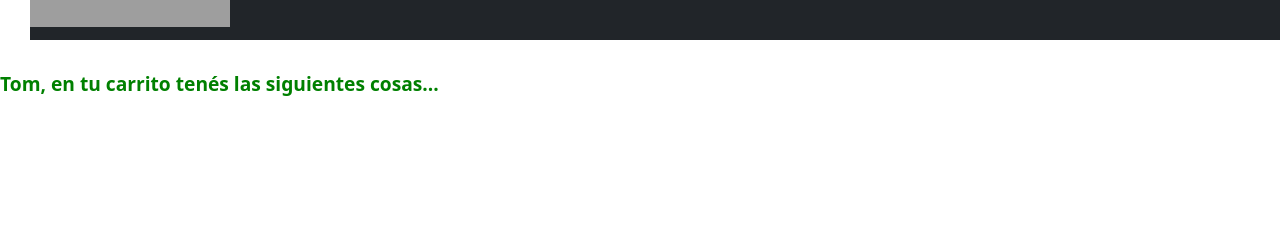
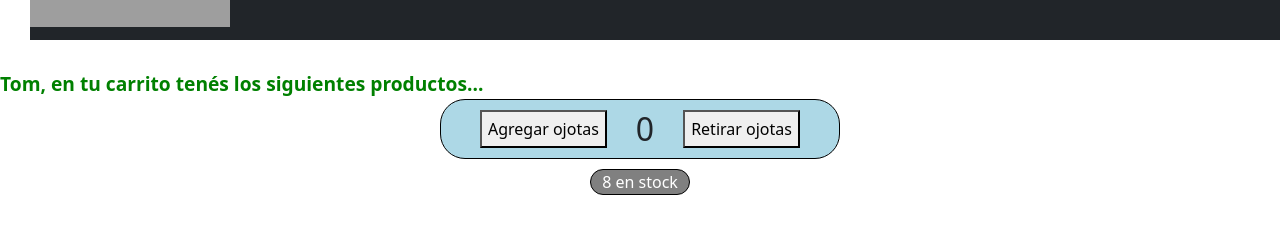
Before and after one commit to TomasCasserly/ReactJS, a React (Create React App) app: page /carrito in a window 1280 px wide. Shown: the part 272-506 px from the top of the page. Built offline with nearby package versions, Linux system fonts and the light colour scheme; grey boxes are pictures that could not be loaded.

Commit message:
Clase 05

```diff
--- a/src/components/App.js
+++ b/src/components/App.js
@@ -1,6 +1,8 @@
 import React, { Component } from 'react';
 import NavBar from './NavBar';
 import ItemListContainer from './ItemListContainer';
+import ItemCount from './ItemCount';
+
 
 class App extends Component {
   render() {
@@ -9,6 +11,7 @@ class App extends Component {
       <div>
         <NavBar/>
         <ItemListContainer nombre="Tom"/>
+        <ItemCount/>
       </div>
 );
   }
--- a/src/components/ItemCount.js
+++ b/src/components/ItemCount.js
@@ -1 +1,35 @@
-import React from 'react';
+import React, { useState } from "react";
+
+function Counter() {
+  const [count, setCount] = useState(0);
+
+  const add = () => {
+    if (count >=8) {
+      return;
+    } else {
+      setCount(count + 1);
+    }
+  }
+
+  const dec = () => {
+    if (count <=0) {
+      return;
+    } else {
+      setCount(count - 1);
+    }
+  }
+
+  return (
+    <div>
+
+    <div style={{padding: '10px', border: 'solid black 1px', borderRadius: '25px', display: 'flex', justifyContent: 'space-evenly', backgroundColor: "lightblue", width: '400px', height: '60px', marginLeft: 'auto', marginRight: 'auto'}}>
+      <button onClick={add}>Agregar ojotas</button>
+      <h2>{count}</h2>
+      <button onClick={dec}>Retirar ojotas</button>
+    </div>
+    <p style={{color: 'white', marginTop: '10px', border: 'solid black 1px', borderRadius: '25px', display: 'flex', justifyContent: 'space-evenly', backgroundColor: "grey", width: '100px', marginLeft: 'auto', marginRight: 'auto'}}>8 en stock</p>
+    </div>
+  );
+}
+
+export default Counter;
--- a/src/components/ItemListContainer.js
+++ b/src/components/ItemListContainer.js
@@ -2,7 +2,7 @@ import React from 'react';
 
 class ItemListContainer extends React.Component{
     render (){
-        return <div style={{color:"green", fontSize:"larger", fontWeight:"bolder"}}>{this.props.nombre}, en tu carrito tenés las siguientes cosas...</div>
+        return <div style={{color:"green", fontSize:"larger", fontWeight:"bolder"}}>{this.props.nombre}, en tu carrito tenés los siguientes productos...</div>
     }
 }
 
```
